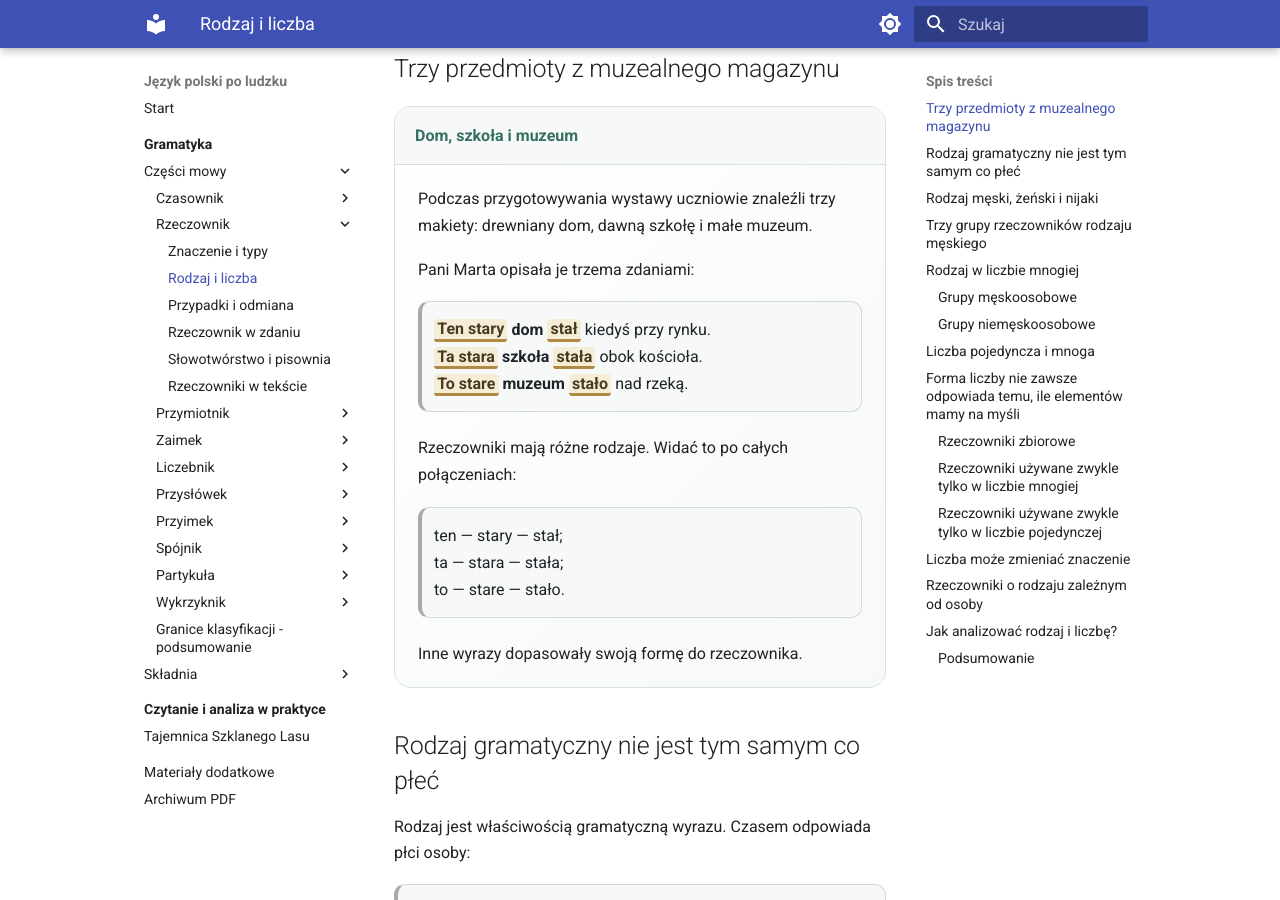
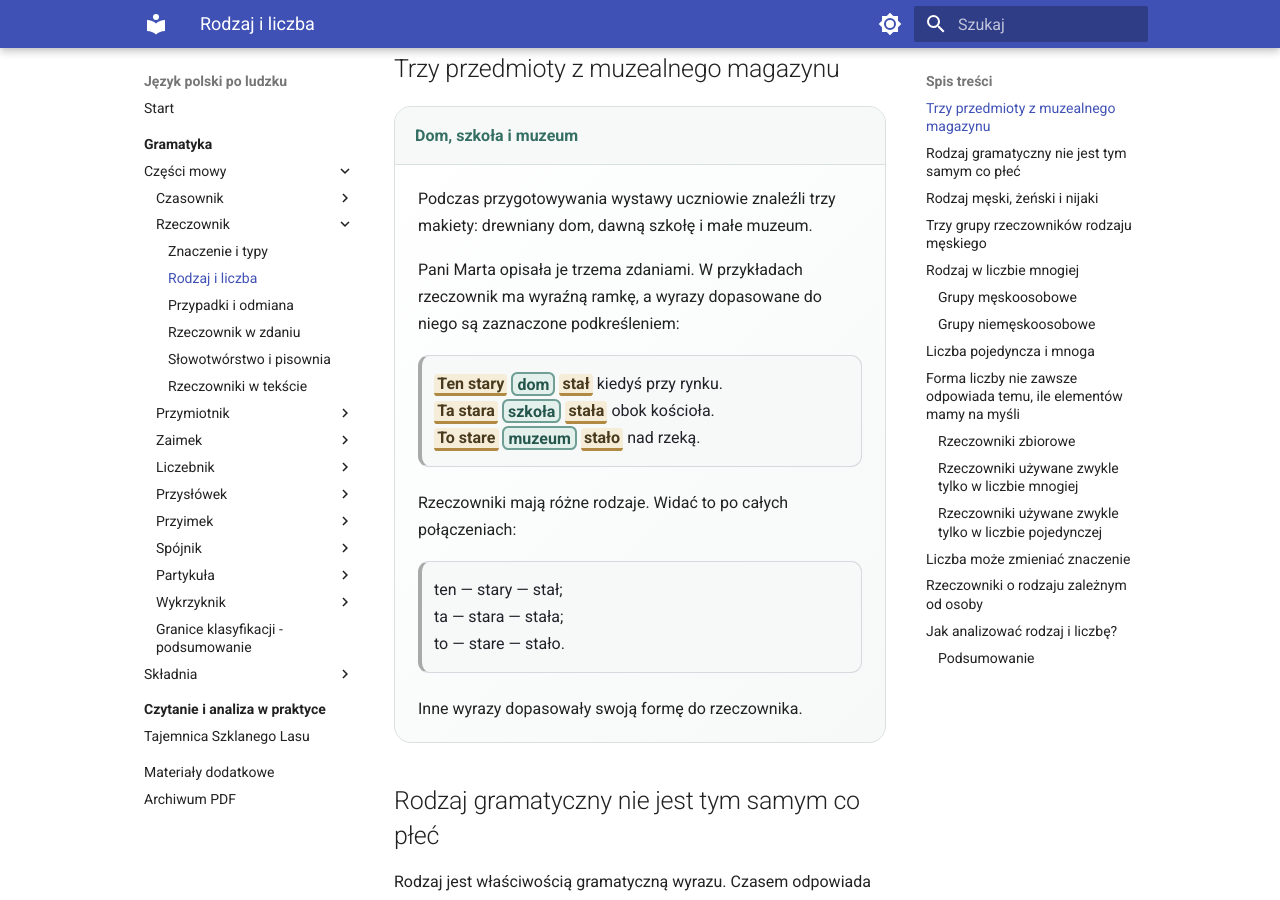
Before and after one commit to dchorazkiewicz/SP_JP, an MkDocs documentation site: the page built from docs/gramatyka/czesci-mowy/rzeczownik/rodzaj-i-liczba.md, in a window 1280 px wide and 900 px high, scrolled down 371 px. Built offline with MkDocs 1.6.1 and Material for MkDocs 9.7.7, drawn with Linux system fonts in a browser that asks for light colours; some of the changed text lies outside the part shown.

Commit message:
Clarify noun and agreement markings

```diff
--- a/docs/gramatyka/czesci-mowy/rzeczownik/rodzaj-i-liczba.md
+++ b/docs/gramatyka/czesci-mowy/rzeczownik/rodzaj-i-liczba.md
@@ -16,11 +16,11 @@ Każdy rzeczownik ma rodzaj gramatyczny. Większość rzeczowników może też w
 
 Podczas przygotowywania wystawy uczniowie znaleźli trzy makiety: drewniany dom, dawną szkołę i małe muzeum.
 
-Pani Marta opisała je trzema zdaniami:
+Pani Marta opisała je trzema zdaniami. W przykładach rzeczownik ma wyraźną ramkę, a wyrazy dopasowane do niego są zaznaczone podkreśleniem:
 
-> <span class="agreement-mark">Ten stary</span> <strong>dom</strong> <span class="agreement-mark">stał</span> kiedyś przy rynku.
-> <span class="agreement-mark">Ta stara</span> <strong>szkoła</strong> <span class="agreement-mark">stała</span> obok kościoła.
-> <span class="agreement-mark">To stare</span> <strong>muzeum</strong> <span class="agreement-mark">stało</span> nad rzeką.
+> <span class="agreement-mark">Ten stary</span> <span class="form-focus">dom</span> <span class="agreement-mark">stał</span> kiedyś przy rynku.
+> <span class="agreement-mark">Ta stara</span> <span class="form-focus">szkoła</span> <span class="agreement-mark">stała</span> obok kościoła.
+> <span class="agreement-mark">To stare</span> <span class="form-focus">muzeum</span> <span class="agreement-mark">stało</span> nad rzeką.
 
 Rzeczowniki mają różne rodzaje. Widać to po całych połączeniach:
 
@@ -56,9 +56,9 @@ Stół nie jest „mężczyzną”, a mapa „kobietą”. Rodzaj wskazuje spos
 ## Rodzaj męski, żeński i nijaki
 
 <div class="sentence-series sentence-series--compact">
-  <div class="sentence-row"><span class="grammar-badge">męski</span><p><span class="agreement-mark">Ten wysoki</span> <strong>budynek</strong> <span class="agreement-mark">został odnowiony</span>.</p><span class="change-note">ten</span></div>
-  <div class="sentence-row"><span class="grammar-badge">żeński</span><p><span class="agreement-mark">Ta wysoka</span> <strong>wieża</strong> <span class="agreement-mark">została odnowiona</span>.</p><span class="change-note">ta</span></div>
-  <div class="sentence-row"><span class="grammar-badge">nijaki</span><p><span class="agreement-mark">To wysokie</span> <strong>okno</strong> <span class="agreement-mark">zostało odnowione</span>.</p><span class="change-note">to</span></div>
+  <div class="sentence-row"><span class="grammar-badge">męski</span><p><span class="agreement-mark">Ten wysoki</span> <span class="form-focus">budynek</span> <span class="agreement-mark">został odnowiony</span>.</p><span class="change-note">ten</span></div>
+  <div class="sentence-row"><span class="grammar-badge">żeński</span><p><span class="agreement-mark">Ta wysoka</span> <span class="form-focus">wieża</span> <span class="agreement-mark">została odnowiona</span>.</p><span class="change-note">ta</span></div>
+  <div class="sentence-row"><span class="grammar-badge">nijaki</span><p><span class="agreement-mark">To wysokie</span> <span class="form-focus">okno</span> <span class="agreement-mark">zostało odnowione</span>.</p><span class="change-note">to</span></div>
 </div>
 
 Końcówka rzeczownika często podpowiada rodzaj, ale nie daje pewności.
@@ -105,8 +105,8 @@ W liczbie mnogiej najważniejszy jest podział na formy **męskoosobowe** i **ni
 
 ### Grupy męskoosobowe
 
-> <span class="agreement-mark">Ci młodzi</span> <strong>uczniowie</strong> <span class="agreement-mark">przyszli</span> wcześniej.
-> <span class="agreement-mark">Tamci doświadczeni</span> <strong>lekarze</strong> <span class="agreement-mark">zostali</span> w szpitalu.
+> <span class="agreement-mark">Ci młodzi</span> <span class="form-focus">uczniowie</span> <span class="agreement-mark">przyszli</span> wcześniej.
+> <span class="agreement-mark">Tamci doświadczeni</span> <span class="form-focus">lekarze</span> <span class="agreement-mark">zostali</span> w szpitalu.
 
 Forma męskoosobowa dotyczy grup obejmujących co najmniej jedną osobę rodzaju męskiego:
 
@@ -114,9 +114,9 @@ Forma męskoosobowa dotyczy grup obejmujących co najmniej jedną osobę rodzaju
 
 ### Grupy niemęskoosobowe
 
-> <span class="agreement-mark">Te ciekawe</span> <strong>książki</strong> <span class="agreement-mark">leżały</span> na stole.
-> <span class="agreement-mark">Te szybkie</span> <strong>psy</strong> <span class="agreement-mark">biegły</span> przez park.
-> <span class="agreement-mark">Te młode</span> <strong>uczennice</strong> <span class="agreement-mark">przyszły</span> wcześniej.
+> <span class="agreement-mark">Te ciekawe</span> <span class="form-focus">książki</span> <span class="agreement-mark">leżały</span> na stole.
+> <span class="agreement-mark">Te szybkie</span> <span class="form-focus">psy</span> <span class="agreement-mark">biegły</span> przez park.
+> <span class="agreement-mark">Te młode</span> <span class="form-focus">uczennice</span> <span class="agreement-mark">przyszły</span> wcześniej.
 
 Do grup niemęskoosobowych należą między innymi nazwy kobiet, dzieci, zwierząt, roślin, przedmiotów i pojęć.
 
@@ -153,8 +153,8 @@ Zmiana liczby wpływa na całą grupę wyrazów:
 
 ### Rzeczowniki zbiorowe
 
-> <strong>Młodzież</strong> zebrała się przed szkołą.
-> <strong>Rodzeństwo</strong> wróciło do domu.
+> <span class="form-focus">Młodzież</span> zebrała się przed szkołą.
+> <span class="form-focus">Rodzeństwo</span> wróciło do domu.
 
 Wyrazy oznaczają wiele osób, ale mają formę liczby pojedynczej. Dlatego mówimy:
 
@@ -162,17 +162,17 @@ Wyrazy oznaczają wiele osób, ale mają formę liczby pojedynczej. Dlatego mów
 
 ### Rzeczowniki używane zwykle tylko w liczbie mnogiej
 
-> <strong>Drzwi</strong> były zamknięte.
-> <strong>Nożyczki</strong> leżały na biurku.
-> <strong>Skrzypce</strong> znajdowały się w futerale.
+> <span class="form-focus">Drzwi</span> były zamknięte.
+> <span class="form-focus">Nożyczki</span> leżały na biurku.
+> <span class="form-focus">Skrzypce</span> znajdowały się w futerale.
 
 Jedne drzwi lub jedne nożyczki nadal mają formę liczby mnogiej. Takie rzeczowniki nazywa się **pluralia tantum**, czyli „występujące tylko w liczbie mnogiej”.
 
 ### Rzeczowniki używane zwykle tylko w liczbie pojedynczej
 
-> <strong>Mleko</strong> stało w lodówce.
-> <strong>Piasek</strong> był mokry.
-> <strong>Cierpliwość</strong> okazała się potrzebna.
+> <span class="form-focus">Mleko</span> stało w lodówce.
+> <span class="form-focus">Piasek</span> był mokry.
+> <span class="form-focus">Cierpliwość</span> okazała się potrzebna.
 
 Nazwy substancji, cech i pojęć abstrakcyjnych często nie mają zwykłej liczby mnogiej. Nazywa się je **singularia tantum**, czyli „występujące tylko w liczbie pojedynczej”.
 
@@ -184,11 +184,11 @@ Nie oznacza to, że forma mnoga jest zawsze niemożliwa. Może pojawić się po
 
 ## Liczba może zmieniać znaczenie
 
-> Na stole leżał <strong>papier</strong>. — materiał albo pojedynczy arkusz.
-> Urzędnik sprawdził <strong>papiery</strong>. — dokumenty.
+> Na stole leżał <span class="form-focus">papier</span>. — materiał albo pojedynczy arkusz.
+> Urzędnik sprawdził <span class="form-focus">papiery</span>. — dokumenty.
 
-> W szklance była <strong>woda</strong>. — substancja.
-> <strong>Wody</strong> Bałtyku były wzburzone. — obszar lub masy wodne.
+> W szklance była <span class="form-focus">woda</span>. — substancja.
+> <span class="form-focus">Wody</span> Bałtyku były wzburzone. — obszar lub masy wodne.
 
 Forma mnoga nie zawsze oznacza zwykłe „kilka sztuk tego samego”. Czasem tworzy nowe, bardziej szczegółowe znaczenie.
 
@@ -196,8 +196,8 @@ Forma mnoga nie zawsze oznacza zwykłe „kilka sztuk tego samego”. Czasem two
 
 Niektóre rzeczowniki mogą odnosić się do osoby różnych płci, a rodzaj określeń zależy od tego, o kim mówimy:
 
-> Ten maruda znowu narzekał.
-> Ta maruda znowu narzekała.
+> <span class="agreement-mark">Ten</span> <span class="form-focus">maruda</span> znowu <span class="agreement-mark">narzekał</span>.
+> <span class="agreement-mark">Ta</span> <span class="form-focus">maruda</span> znowu <span class="agreement-mark">narzekała</span>.
 
 Podobnie zachowują się czasem wyrazy **sierota**, **gaduła**, **niezdara**. Nazywa się je rzeczownikami wspólnorodzajowymi. Ich forma pozostaje taka sama, lecz rodzaj ujawniają wyrazy towarzyszące.
 
```
